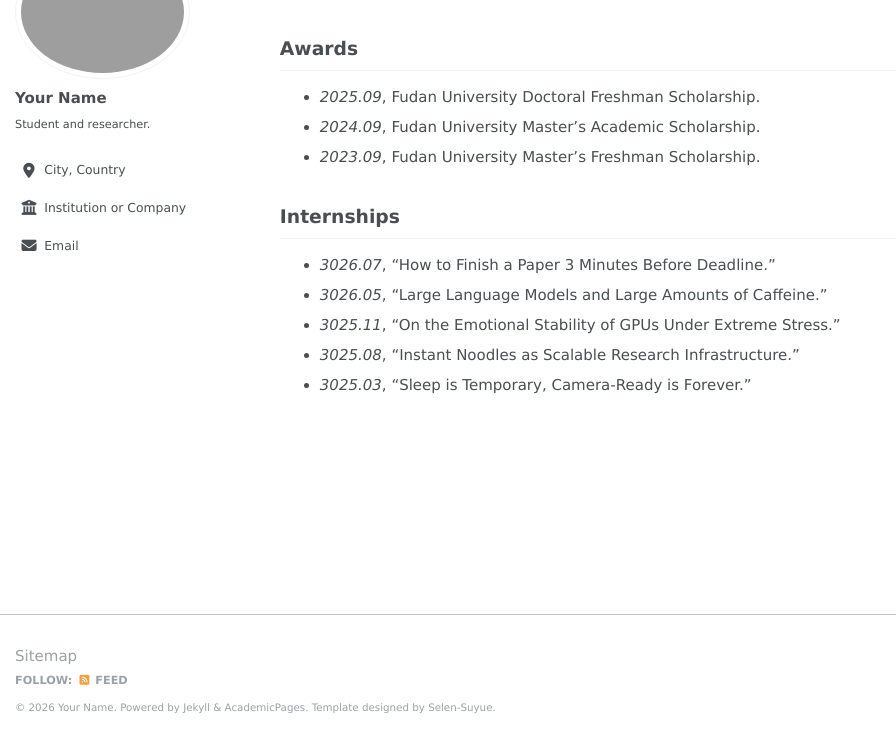
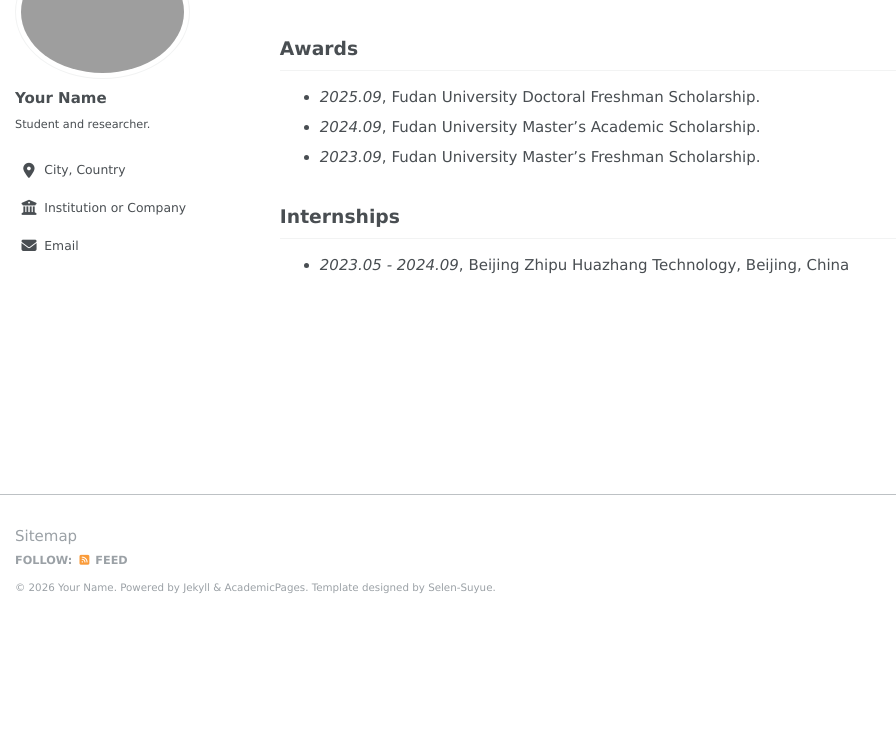
Before and after one commit to Lyxxx1211/Lyxxx1211.github.io, a Jekyll site: the page built from _pages/about.md, in a window 1280 px wide and 900 px high, scrolled down 1329 px, cut to the strip 155-900 px from the top of the window. Shown: the whole strip, without its empty margins (0-896 px from the left). Built offline with Jekyll 4.4.1, drawn with Linux system fonts in a browser that asks for light colours; some web fonts are replaced; our own code applies the rules of GitHub Pages for plain Markdown files; after the commit the page ends 2109 px from its top, so only the background shows below that.

Commit message:
{message}

```diff
--- a/_pages/about.md
+++ b/_pages/about.md
@@ -13,7 +13,7 @@ Hi! I work on AI, survive on instant noodles, and submit papers 3 minutes before
 
 Feel free to reach out if you are interested in collaboration or potential opportunities.
 
-🔥News
+🔥 News
 ---------------
 <div class="news-box">
   <ul class="news-list">
@@ -162,8 +162,4 @@ Awards
 
 Internships
 --------
-- *3026.07*, “How to Finish a Paper 3 Minutes Before Deadline.”
-- *3026.05*, “Large Language Models and Large Amounts of Caffeine.”
-- *3025.11*, “On the Emotional Stability of GPUs Under Extreme Stress.”
-- *3025.08*, “Instant Noodles as Scalable Research Infrastructure.”
-- *3025.03*, “Sleep is Temporary, Camera-Ready is Forever.”
+- *2023.05 - 2024.09*, Beijing Zhipu Huazhang Technology, Beijing, China
```
